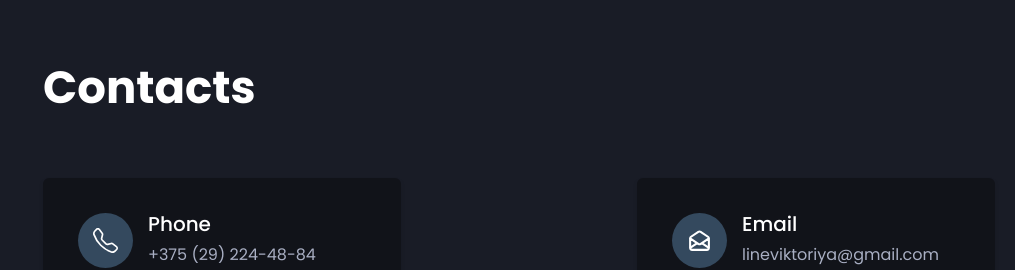
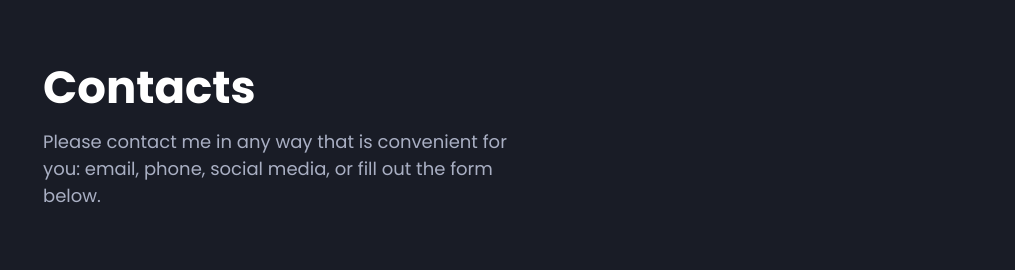
Before and after one commit to Feralwater/cv, a React (Create React App) app: page / in a window 1280 px wide. Shown: the part 3560-3830 px from the top of the page, without its empty margins (265-1280 px from the left). Built offline with nearby package versions, Linux system fonts and the light colour scheme.

Commit message:
fix paragraph in contacts block

```diff
--- a/src/Pages/Contacts/index.tsx
+++ b/src/Pages/Contacts/index.tsx
@@ -13,10 +13,10 @@ const Contacts = () => (
   <ContactsBlock id="contacts">
     <H3>Contacts</H3>
     <SubInfo>
-      <Paragraph
-        text="Please contact me in any way that is convenient for you:
-        email, phone, social media, or fill out the form below."
-      />
+      <Paragraph>
+        Please contact me in any way that is convenient for you:
+        email, phone, social media, or fill out the form below.
+      </Paragraph>
     </SubInfo>
     <ContactCards>
       {CONTACTS.map(({ name, icon, contacts }) => (
```
